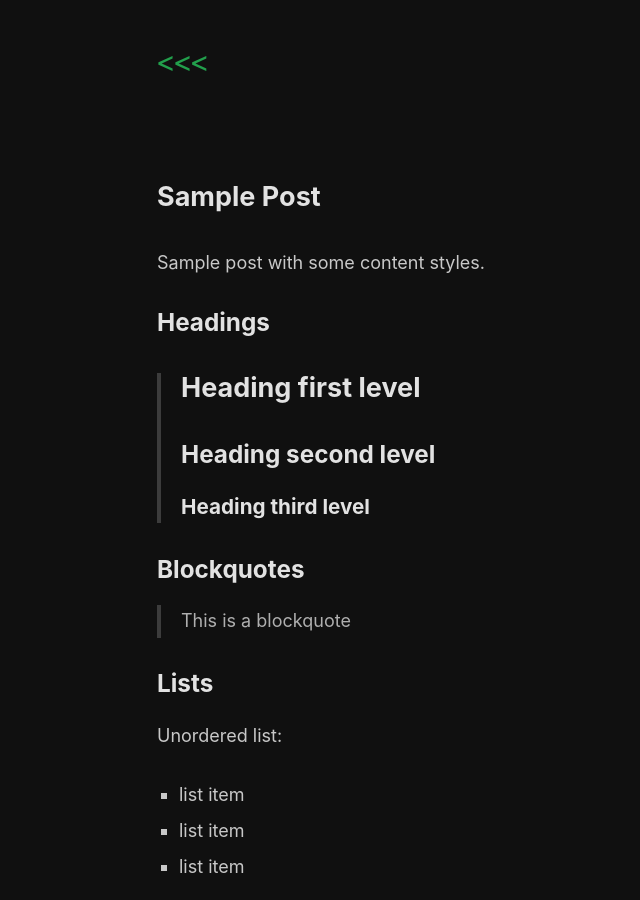
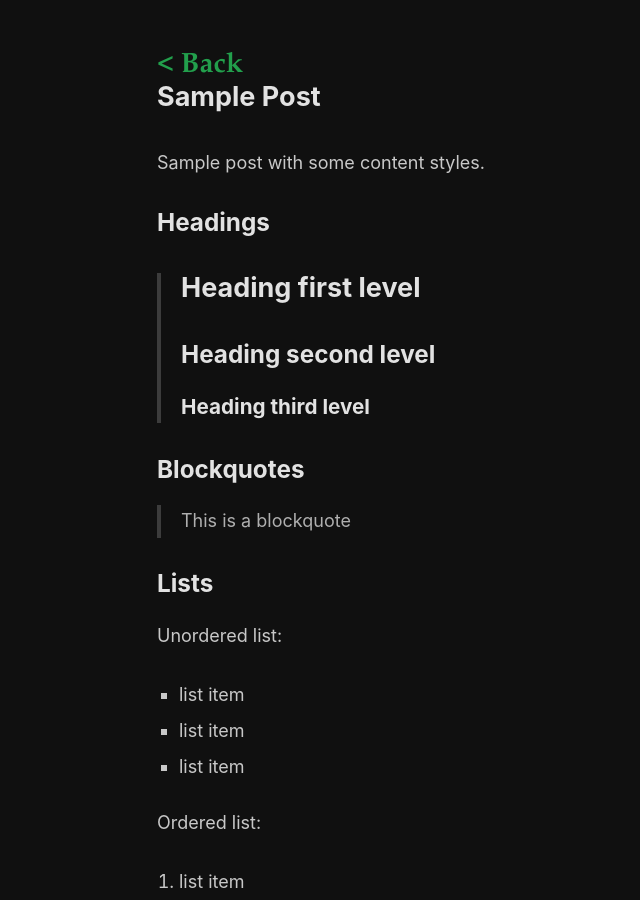
Before and after one commit to Yutixcode/Yutixcode.github.io, a Jekyll site: the page built from _posts/2018-08-13-sample-post.md, in a window 1280 px wide and 900 px high. Shown: the whole window, without its empty margins (148-788 px from the left). Built offline with Jekyll 4.4.1, drawn with Linux system fonts in a browser that asks for light colours; comment, search, counter and statistics services are not loaded.

Commit message:
Update hmm.html

```diff
--- a/_layouts/hmm.html
+++ b/_layouts/hmm.html
@@ -3,10 +3,8 @@
   {% include head.html %}
   <body>
     <div class='layout'>
-<header class='header'>
-  <a class='header__title' href='{{ '/' | relative_url }}'><<<</a>
-</header>
       <main class='main'>
+        <a class='header__title' href='{{ '/' | relative_url }}'>< Back</a>
         {{ content }}
       </main>
     </div>
```
